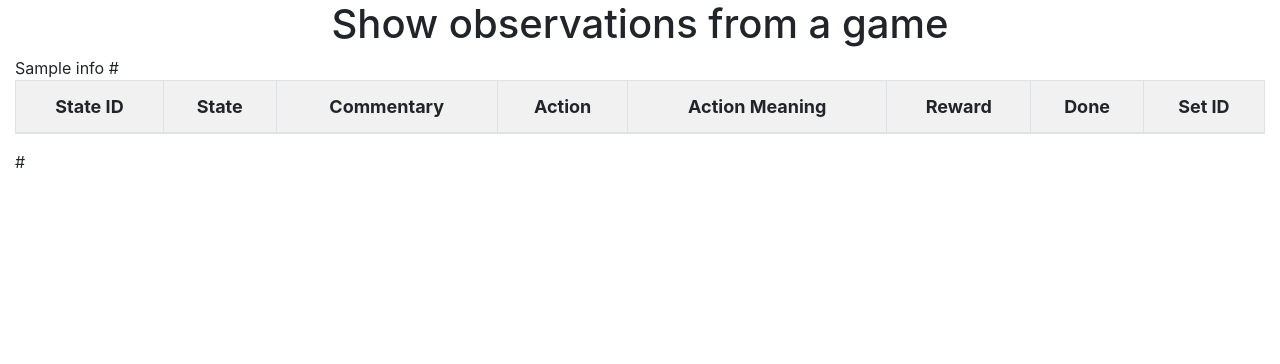
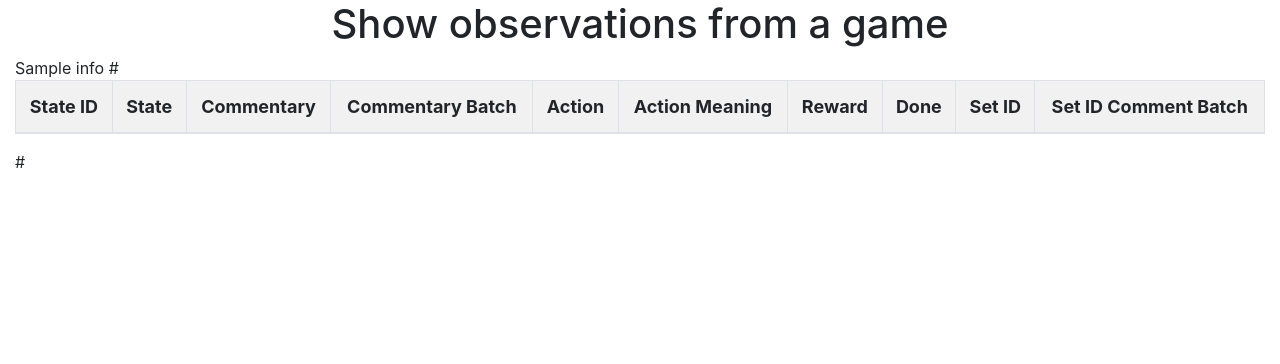
Before and after one commit to hungntt/gameXRL, a Flask app: template app/templates/show_game_pagination.html in a window 1280 px wide. Shown: the part 56-420 px from the top of the page. Run offline with Flask 2, Linux system fonts and the light colour scheme; the template is opened without the code that fills it: most values are stand-ins (such as "Sample title", 1, 10 or a date in 2020); form fields are guessed from the names that the template uses; lists and menus that the app fills with data are empty; some libraries are stand-ins or nearby versions.

Commit message:
Add comment batch column separated from old comment column

```diff
--- a/app/routes/routes.py
+++ b/app/routes/routes.py
@@ -2,7 +2,7 @@ from flask import render_template, request, flash, redirect, url_for
 from flask_paginate import Pagination, get_page_args, get_page_parameter
 
 from app import app
-from app.routes.forms import CommentForm, CommentBatchForm, CommentFormWithID
+from app.routes.forms import CommentForm, CommentMultipleSingles, CommentFormWithID, CommentBatch
 from db.api import API
 from utils import main_parser
 
@@ -37,26 +37,41 @@ def show_minigrid_games(game_id):
     pong_api, minigrid_api = init_API()
     observations = minigrid_api.select_observations_from_a_game(game_id)
     comment_form = CommentFormWithID(request.form)
-    comment_batch_form = CommentBatchForm(request.form)
+    comment_multiple_singles_form = CommentMultipleSingles(request.form)
+    comment_batch_form = CommentBatch(request.form)
     if request.method == 'POST':
         if comment_form.comment_submit.data:  # Check button submitted from comment form
             minigrid_api.comment_to_an_obs_id(comment_form.data.get('obs_id'), comment_form.data.get('comment'))
             flash('New comment created/updated successfully.')
             return redirect(url_for('show_minigrid_games', game_id=game_id))
-        elif comment_batch_form.batch_submit.data:  # Check button submitted from batch comment from
+        elif comment_multiple_singles_form.multiple_singles_submit.data:  # Check button submitted from multiple-singles form
+            try:
+                start_obs_id = comment_multiple_singles_form.data.get('start_obs_id')
+                end_obs_id = comment_multiple_singles_form.data.get('end_obs_id')
+                if int(start_obs_id) >= int(end_obs_id):
+                    flash(u'Start obs id must be smaller than End obs id', 'error')
+                    return redirect(url_for('show_minigrid_games', game_id=game_id))
+                minigrid_api.comment_to_many_obs_id(start_obs_id, end_obs_id,
+                                                    comment_multiple_singles_form.data.get('comment'))
+                flash('New comment batches created/updated successfully.')
+                return redirect(url_for('show_minigrid_games', game_id=game_id))
+            except Exception as e:
+                flash(e, 'error')
+        elif comment_batch_form.batch_submit.data:  # Check button submitted from batch comment
             try:
                 start_obs_id = comment_batch_form.data.get('start_obs_id')
                 end_obs_id = comment_batch_form.data.get('end_obs_id')
                 if int(start_obs_id) >= int(end_obs_id):
                     flash(u'Start obs id must be smaller than End obs id', 'error')
                     return redirect(url_for('show_minigrid_games', game_id=game_id))
-                minigrid_api.comment_to_many_obs_id(start_obs_id, end_obs_id, comment_batch_form.data.get('comment'))
+                minigrid_api.comment_batch(start_obs_id, end_obs_id, comment_batch_form.data.get('comment'))
                 flash('New comment batches created/updated successfully.')
                 return redirect(url_for('show_minigrid_games', game_id=game_id))
             except Exception as e:
                 flash(e, 'error')
     return render_template('show_game.html', gym_code='minigrid',
                            game_id=game_id, observations=observations,
+                           comment_multiple_singles_form=comment_multiple_singles_form,
                            comment_batch_form=comment_batch_form,
                            comment_form=comment_form)
 
@@ -86,12 +101,26 @@ def show_pong_turns(game_id, page=None):
                                                           tobs_id=obs_id_end_turn_list[page - 1][0] - 1)
     pagination = Pagination(page=page, per_page=per_page, total=obs_turn_count, css_framework='bootstrap4')
     comment_form = CommentFormWithID(request.form)
-    comment_batch_form = CommentBatchForm(request.form)
+    comment_multiple_singles_form = CommentMultipleSingles(request.form)
+    comment_batch_form = CommentBatch(request.form)
     if request.method == 'POST':
         if comment_form.comment_submit.data:  # Check button submitted from comment form
             pong_api.comment_to_an_obs_id(comment_form.data.get('obs_id'), comment_form.data.get('comment'))
             flash('New comment created/updated successfully.')
             return redirect(url_for('show_pong_turns', game_id=game_id, page=page))
+        elif comment_multiple_singles_form.multiple_singles_submit.data:  # Check button submitted from multiple singles comment from
+            try:
+                start_obs_id = comment_multiple_singles_form.data.get('start_obs_id')
+                end_obs_id = comment_multiple_singles_form.data.get('end_obs_id')
+                if int(start_obs_id) >= int(end_obs_id):
+                    flash(u'Start obs id must be smaller than End obs id', 'error')
+                    return redirect(url_for('show_pong_turns', game_id=game_id, page=page))
+                pong_api.comment_to_many_obs_id(start_obs_id, end_obs_id,
+                                                comment_multiple_singles_form.data.get('comment'))
+                flash('New comment batches created/updated successfully.')
+                return redirect(url_for('show_pong_turns', game_id=game_id, page=page))
+            except Exception as e:
+                flash(e, 'error')
         elif comment_batch_form.batch_submit.data:  # Check button submitted from batch comment from
             try:
                 start_obs_id = comment_batch_form.data.get('start_obs_id')
@@ -99,13 +128,14 @@ def show_pong_turns(game_id, page=None):
                 if int(start_obs_id) >= int(end_obs_id):
                     flash(u'Start obs id must be smaller than End obs id', 'error')
                     return redirect(url_for('show_pong_turns', game_id=game_id, page=page))
-                pong_api.comment_to_many_obs_id(start_obs_id, end_obs_id, comment_batch_form.data.get('comment'))
+                pong_api.comment_batch(start_obs_id, end_obs_id, comment_multiple_singles_form.data.get('comment'))
                 flash('New comment batches created/updated successfully.')
                 return redirect(url_for('show_pong_turns', game_id=game_id, page=page))
             except Exception as e:
                 flash(e, 'error')
     return render_template('show_game_pagination.html', gym_code='pong',
                            game_id=game_id, observations=obs_by_turn, pagination=pagination,
+                           comment_multiple_singles_form=comment_multiple_singles_form,
                            comment_batch_form=comment_batch_form,
                            comment_form=comment_form)
 
@@ -172,7 +202,7 @@ def comment_to_an_obs_id(gym_code, obs_id):
 @app.route('/<string:gym_code>/comment_batch', methods=['GET', 'POST'])
 def comment_many_obs(gym_code):
     pong_api, minigrid_api = init_API()
-    form = CommentBatchForm(request.form)
+    form = CommentMultipleSingles(request.form)
     if gym_code == 'pong':
         if request.method == 'POST':
             try:
--- a/app/templates/_comment_batch_modal.html
+++ b/app/templates/_comment_batch_modal.html
@@ -1,4 +1,36 @@
-<!-- Modal -->
+<!-- Modal for multiple single comment -->
+<div class="modal fade bd-example-modal-lg" id="multipleSingleModal" tabindex="-1" role="dialog"
+     aria-labelledby="multipleSingleModalLabel"
+     aria-hidden="true">
+    <div class="modal-dialog modal-lg" role="document">
+        <div class="modal-content">
+            <div class="modal-header">
+                <h5 class="modal-title" id="multipleSingleModalLabel">Multiple Single Comment</h5>
+                <button type="button" class="close" data-dismiss="modal" aria-label="Close">
+                    <span aria-hidden="true">&times;</span>
+                </button>
+            </div>
+            <div class="modal-body">
+                {% from "_formhelpers.html" import render_field %}
+                <form method=post>
+                    <div class="form-row">
+                        <div class="form-group col-md-6">
+                            {{ render_field(comment_multiple_singles_form.start_obs_id, id="start", onfocus="this.blur()", readonly="readonly") }}
+                        </div>
+                        <div class="form-group col-md-6">
+                            {{ render_field(comment_multiple_singles_form.end_obs_id, id="end", onfocus="this.blur()", readonly="readonly") }}
+                        </div>
+                    </div>
+                    <dl>{{ render_field(comment_batch_form.comment) }}</dl>
+                    <p>
+                        {{ comment_multiple_singles_form.multiple_singles_submit(class="btn btn-primary") }}
+                </form>
+            </div>
+        </div>
+    </div>
+</div>
+
+<!-- Modal for comment batch-->
 <div class="modal fade bd-example-modal-lg" id="exampleModal" tabindex="-1" role="dialog"
      aria-labelledby="exampleModalLabel"
      aria-hidden="true">
@@ -15,10 +47,10 @@
                 <form method=post>
                     <div class="form-row">
                         <div class="form-group col-md-6">
-                            {{ render_field(comment_batch_form.start_obs_id, id="start", onfocus="this.blur()", readonly="readonly") }}
+                            {{ render_field(comment_batch_form.start_obs_id, id="batch_start", onfocus="this.blur()", readonly="readonly") }}
                         </div>
                         <div class="form-group col-md-6">
-                            {{ render_field(comment_batch_form.end_obs_id, id="end", onfocus="this.blur()", readonly="readonly") }}
+                            {{ render_field(comment_batch_form.end_obs_id, id="batch_end", onfocus="this.blur()", readonly="readonly") }}
                         </div>
                     </div>
                     <dl>{{ render_field(comment_batch_form.comment) }}</dl>
--- a/app/templates/_table_game.html
+++ b/app/templates/_table_game.html
@@ -4,12 +4,16 @@
         <th>State ID</th>
         <th>State</th>
         <th>Commentary</th>
+        <th>Commentary Batch</th>
         <th>Action</th>
         <th>Action Meaning</th>
         <th>Reward</th>
         <th>Done</th>
+        {% if comment_multiple_singles_form is defined %}
+            <th>Set ID</th>
+        {% endif %}
         {% if comment_batch_form is defined %}
-            <th>Set ID</th>
+            <th>Set ID Comment Batch</th>
         {% endif %}
         {#        <th>Commentary Batch</th>#}
     </tr>
@@ -35,8 +39,10 @@
                         </button>
                         <br>
                         {{ observation[8] }}
-                        </td>
                     {% endif %}
+                </td>
+                <td>{{ observation[12] }}</td>
+
                 <td>{{ observation[5] }}</td>
                 <td>
                     {% if observation[5] == 0 %}NOOP{% endif %}
@@ -48,20 +54,35 @@
                 </td>
                 <td>{{ observation[7] }}</td>
                 <td>{{ 'Done' if observation[6] == 1 else 'Not Done' }}</td>
-                {% if comment_batch_form is defined %}
+                {% if comment_multiple_singles_form is defined %}
                     <td>
                         <button type="button" class="btn btn-primary mb-2" value="{{ observation[0] }}"
                                 id="set_start" data-toggle="modal"
-                                data-target="#exampleModal"
+                                data-target="#multipleSingleModal"
                                 onclick="set_obs_id(this)">Start
                         </button>
                         <button type="button" class="btn btn-secondary mb-2" value="{{ observation[0] }}"
                                 id="set_end" data-toggle="modal"
-                                data-target="#exampleModal"
+                                data-target="#multipleSingleModal"
                                 onclick="set_obs_id(this)">End
                         </button>
                     </td>
                 {% endif %}
+                {% if comment_batch_form is defined %}
+                    <td>
+                        <button type="button" class="btn btn-primary mb-2" value="{{ observation[0] }}"
+                                id="set_batch_start" data-toggle="modal"
+                                data-target="#exampleModal"
+                                onclick="set_obs_batch_id(this)">Start
+                        </button>
+                        <button type="button" class="btn btn-secondary mb-2" value="{{ observation[0] }}"
+                                id="set_batch_end" data-toggle="modal"
+                                data-target="#exampleModal"
+                                onclick="set_obs_batch_id(this)">End
+                        </button>
+                    </td>
+                {% endif %}
+
                 {#                <td>{{ 'None' if observation[9] == -1 else observation[9] }}</td>#}
             </tr>
         {% endif %}
@@ -86,23 +107,38 @@
                         </button>
                         <br>
                         {{ observation[9] }}
-                        </td>
                     {% endif %}
+                </td>
+                <td>{{ observation[12] }}</td>
                 <td>{{ observation[5] }}</td>
                 <td>{{ observation[6] }}</td>
                 <td>{{ observation[8] }}</td>
                 <td>{{ 'Done' if observation[7] == 1 else 'Not Done' }}</td>
-                {% if comment_batch_form is defined %}
+                {% if comment_multiple_singles_form is defined %}
                     <td>
                         <button type="button" class="btn btn-primary mb-2" value="{{ observation[0] }}"
                                 id="set_start" data-toggle="modal"
-                                data-target="#exampleModal"
+                                data-target="#multipleSingleModal"
                                 onclick="set_obs_id(this)">Start
                         </button>
                         <button type="button" class="btn btn-secondary mb-2" value="{{ observation[0] }}"
                                 id="set_end" data-toggle="modal"
+                                data-target="#multipleSingleModal"
+                                onclick="set_obs_id(this)">End
+                        </button>
+                    </td>
+                {% endif %}
+                {% if comment_batch_form is defined %}
+                    <td>
+                        <button type="button" class="btn btn-primary mb-2" value="{{ observation[0] }}"
+                                id="set_batch_start" data-toggle="modal"
                                 data-target="#exampleModal"
-                                onclick="set_obs_id(this)">End
+                                onclick="set_obs_batch_id(this)">Start
+                        </button>
+                        <button type="button" class="btn btn-secondary mb-2" value="{{ observation[0] }}"
+                                id="set_batch_end" data-toggle="modal"
+                                data-target="#exampleModal"
+                                onclick="set_obs_batch_id(this)">End
                         </button>
                     </td>
                 {% endif %}
@@ -119,6 +155,14 @@
             }
         }
 
+        function set_obs_batch_id($this) {
+            if ($this.id === "set_batch_start") {
+                $('#batch_start').val($this.value);
+            } else if ($this.id === "set_batch_end") {
+                $('#batch_end').val($this.value);
+            }
+        }
+
         function set_single_obs_id($this) {
             if ($this.id === "set_id") {
                 $('#obs_id').val($this.value);
--- a/app/templates/show_game_pagination.html
+++ b/app/templates/show_game_pagination.html
@@ -33,5 +33,14 @@
     {% include '_table_game.html' %}
     {{ pagination.links }}
 </div>
+</body>
+<script>
+    document.addEventListener("DOMContentLoaded", function (event) {
+        var scrollpos = localStorage.getItem('scrollpos');
+        if (scrollpos) window.scrollTo(0, scrollpos);
+    });
 
-</body>
+    window.onbeforeunload = function (e) {
+        localStorage.setItem('scrollpos', window.scrollY);
+    };
+</script>
--- a/db/connect_db.py
+++ b/db/connect_db.py
@@ -8,7 +8,7 @@ def connect_db(cnx_type, db=None):
         if cnx_type == 'remote':
             # Insert directly to the main database by server: only for create/drop/alter databases
             server = SSHTunnelForwarder(
-                    ('58.186.80.21', 2056),  # If port 2056 timed out, replace with port 22
+                    ('58.186.80.47', 22),  # If port 2056 timed out, replace with port 22
                     ssh_username="administrator",
                     ssh_password="Khang112@",
                     remote_bind_address=('0.0.0.0', 1402),
@@ -38,7 +38,7 @@ def connect_db(cnx_type, db=None):
         if cnx_type == 'remote':
             # Insert directly to the pong database by server
             server = SSHTunnelForwarder(
-                    ('58.186.80.21', 2056),  # If port 2056 timed out, replace with port 22
+                    ('58.186.80.47', 22),  # If port 2056 timed out, replace with port 22
                     ssh_username="administrator",
                     ssh_password="Khang112@",
                     remote_bind_address=('0.0.0.0', 1402),
--- a/db/create_db.py
+++ b/db/create_db.py
@@ -33,6 +33,7 @@ DB_TABLES = {'gyms': (
     " `done` boolean NOT NULL,"
     " `reward` float(11) NOT NULL,"
     " `comment` longtext,"
+    " `comment_for_batches` longtext,"
     " `comment_batches_id` int(11),"
     " `created_at` datetime NOT NULL,"
     " `image_array` longtext, "
```
Also changed, not shown: app/routes/forms.py (+8 -1 lines), db/api.py (+11 -0 lines).
